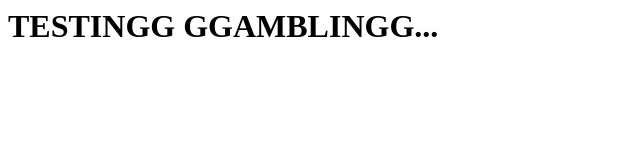
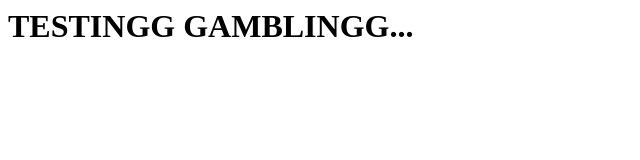
Before and after one commit to aaskka/Training_AWS, a plain HTML site: page index.html in a window 1280 px wide. Shown: the whole page, without its empty margins (0-640 px from the left). Drawn offline with Linux system fonts and the light colour scheme.

Commit message:
Update index.html

```diff
--- a/index.html
+++ b/index.html
@@ -1,7 +1,7 @@
 <html>
 <body>
 
-<h1> TESTINGG GGAMBLINGG... </h1>
+<h1> TESTINGG GAMBLINGG... </h1>
 
 </body>
 </html>
```
